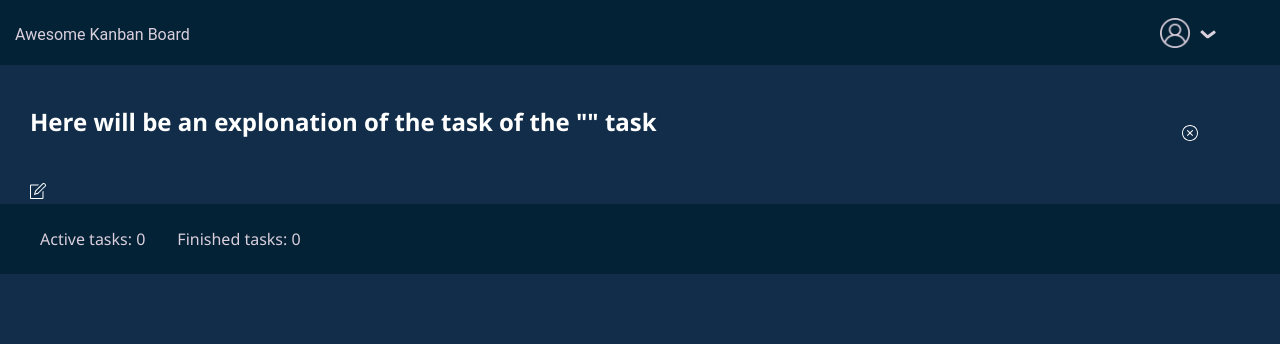
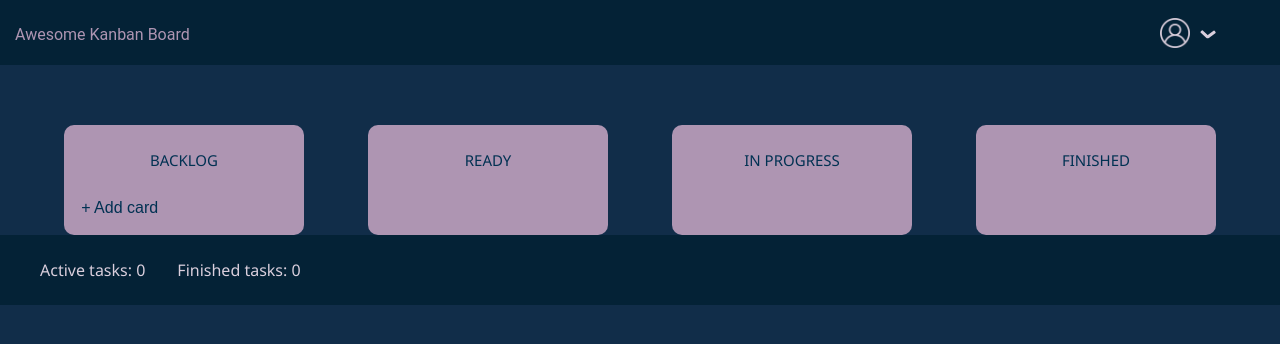
Before and after one commit to EvaOg/kanban-board, a React (Create React App) app: page /home in a window 1280 px wide. Shown: the top 344 px of the page. Built offline with nearby package versions, Linux system fonts and the light colour scheme.

Commit message:
added home to route

```diff
--- a/src/App.js
+++ b/src/App.js
@@ -15,10 +15,10 @@ function App() {
       <div className="App">
         <CartProvider>
           <Routes>
-            <Route path="/" element={<MainLayout />}>
+            <Route path="/home" element={<MainLayout />}>
               {" "}
               <Route index element={<Home />} />
-              <Route path="/:task" element={<Task />} />
+              <Route path="/home/:task" element={<Task />} />
               <Route path="*" element={<NotFound />} />
             </Route>
           </Routes>
--- a/src/components/Layouts/Home.js
+++ b/src/components/Layouts/Home.js
@@ -71,7 +71,7 @@ function Home() {
 
   const navigate = useNavigate();
   const taskExplanationHandler = (text) => {
-    return navigate("/:task", { state: text });
+    return navigate("/home/:task", { state: text });
   };
 
   //Storage readyCards
--- a/src/components/task/Task.js
+++ b/src/components/task/Task.js
@@ -15,7 +15,7 @@ const Task = ({ text }) => {
 
   const navigate = useNavigate();
   const taskExplanationHandler = () => {
-    return navigate("/");
+    return navigate("/home");
   };
 
   const addNoteHandler = (text) => {
```
